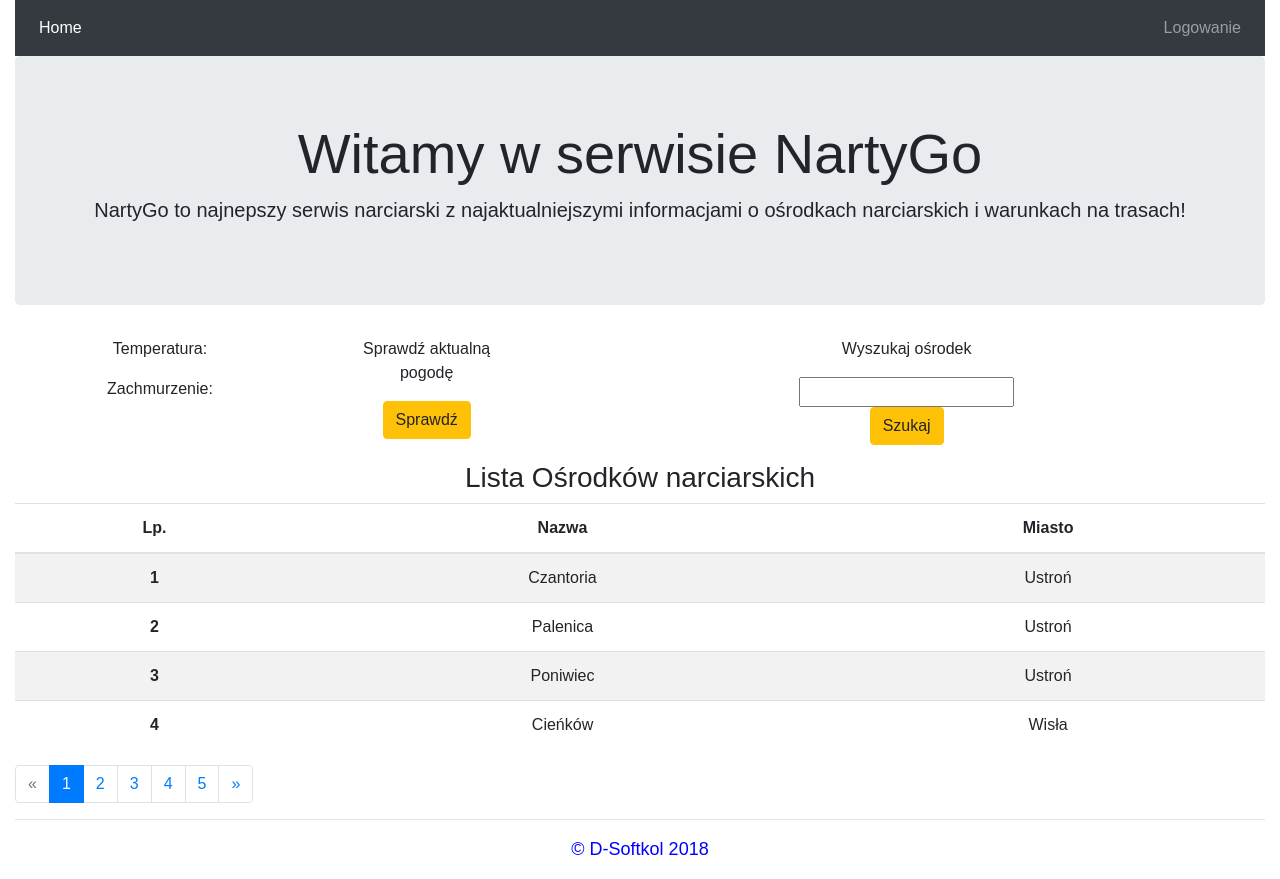
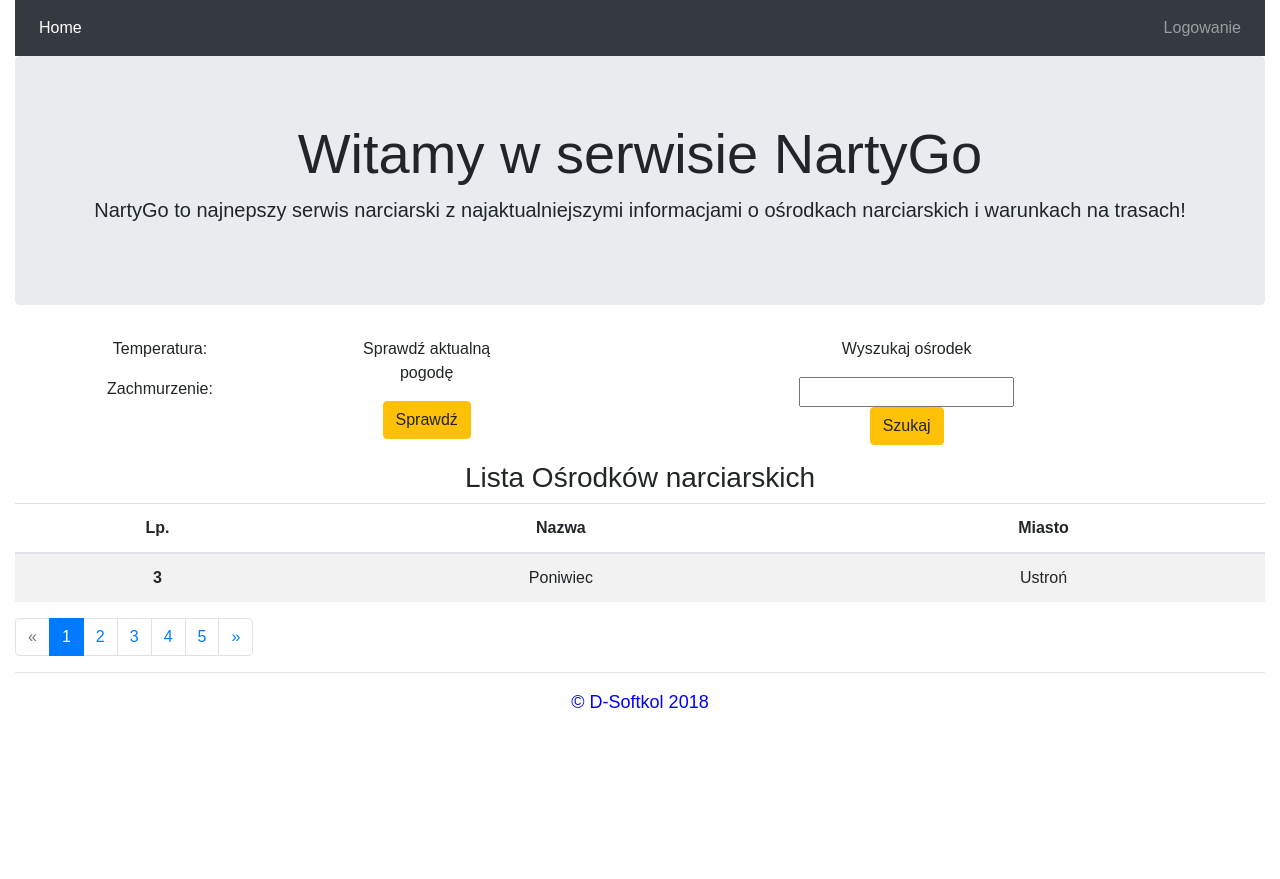
Before and after one commit to dorkka/NartyGo, a React (Create React App) app: page / in a window 1280 px wide. After the commit the page ends 800 px from the top, so only its background shows below. Built offline with nearby package versions, Linux system fonts and the light colour scheme; data requests are answered from the project's data file.

Commit message:
extract data fetching logic to separate method, change handleClick metod, define proptypes, replace anchors into buttons

```diff
--- a/src/components/Pagination.js
+++ b/src/components/Pagination.js
@@ -1,36 +1,39 @@
 import React, { Component } from 'react';
+import PropTypes from 'prop-types';
 
 class Pagination extends Component{
-
   render(){
     return(
       <div>
         <ul className="pagination">
           <li className="page-item disabled">
-            <a className="page-link" href="#" >&laquo;</a>
+            <button className="page-link" >&laquo;</button>
           </li>
           <li className="page-item active">
-            <a className="page-link" href="#" onClick = {this.props.handleClick}>1</a>
+            <button className="page-link" onClick = {() => this.props.handleClick(1)}>1</button>
           </li>
           <li className="page-item">
-            <a className="page-link" href="#" id='2' onClick = {this.props.handleClick}>2</a>
+            <button className="page-link" onClick = {() => this.props.handleClick(2)}>2</button>
           </li>
           <li className="page-item">
-            <a className="page-link" href="#"  id='3' onClick = {this.props.handleClick}>3</a>
+            <button className="page-link"  onClick = {() => this.props.handleClick(3)}>3</button>
           </li>
           <li className="page-item">
-            <a className="page-link" href="#" id='4' onClick = {this.props.handleClick}>4</a>
+            <button className="page-link" onClick = {() => this.props.handleClick(4)}>4</button>
           </li>
           <li className="page-item">
-            <a className="page-link" href="#" id='5' onClick = {this.props.handleClick}>5</a>
+            <button className="page-link" onClick = {() => this.props.handleClick(5)}>5</button>
           </li>
           <li className="page-item">
-            <a className="page-link" href="#">&raquo;</a>
+            <button className="page-link" >&raquo;</button>
           </li>
         </ul>
       </div>
     )
   }
+}
 
+Pagination.PropTypes={
+  handleClick: PropTypes.func.isRequired
 }
 export default Pagination;
--- a/src/components/ResortsData.js
+++ b/src/components/ResortsData.js
@@ -4,19 +4,19 @@ import ResortsListHead from './ResortsListHead';
 import Pagination from './Pagination';
 
 class ResortsData extends Component{
-  constructor(props){
-    super(props);
+  constructor(){
+    super();
     this.state = {
       data: [],
-      page: 1,
+      page: 3,
       isLoading: false,
       error: null
     }
   }
 
-  componentDidMount(){
+  fetchResorts(){
     this.setState({isLoading: true})
-    fetch(`http://localhost:3000/resorts?_page=${this.state.page}`)
+    fetch(`http://localhost:3000/resorts?_page=${this.state.page}&_limit=1`)
         .then(response => {
           if (response.ok) {
             return response.json();
@@ -28,18 +28,20 @@ class ResortsData extends Component{
         .catch(error => this.setState({ error, isLoading: false}))
   }
 
-  handleClick(e) {
-    this.setState({page: (Number(e.target.id))});
+  componentDidMount(){
+    this.fetchResorts();
   }
+
+  handleClick(page) {
+    this.setState({page: page},() => this.fetchResorts() );
+  }
+
   render(){
     const {isLoading, data, error} = this.state;
-
     if(error)
       return(error.message)
-
     if(isLoading)
       return <div>Loading in progress</div>
-
     if(!data.length)
       return <div>There is no data</div>
 
--- a/src/components/ResortsList.js
+++ b/src/components/ResortsList.js
@@ -1,4 +1,5 @@
 import React, { Component } from 'react';
+import PropTypes from 'prop-types';
 
 class ResortsList extends Component{
   render(){
@@ -11,4 +12,10 @@ class ResortsList extends Component{
     )
   }
 }
+
+ResortsList.PropTypes={
+  id: PropTypes.number.isRequired,
+  name: PropTypes.string.isRequired,
+  city: PropTypes.string.isRequired
+}
 export default ResortsList;
```
